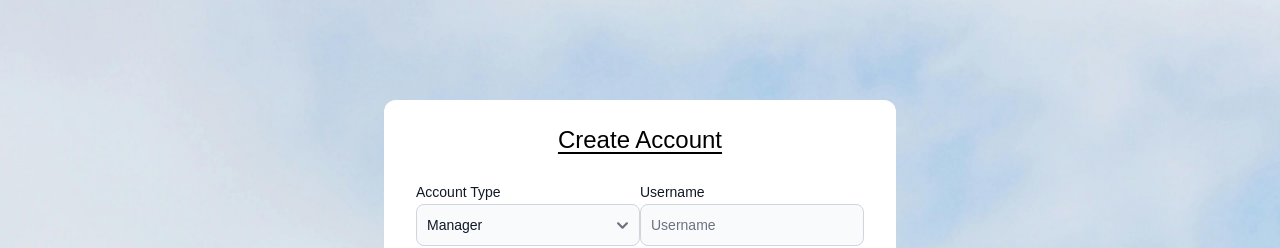
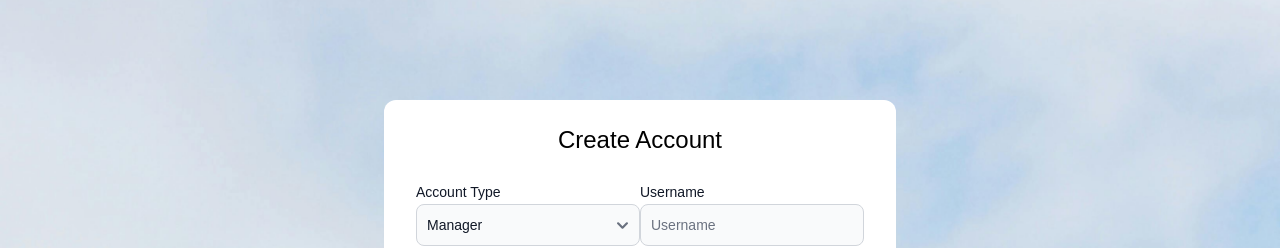
Before and after one commit to calebsylvia/PropTrac, a Next.js app in the folder prop-trac/: page /Pages/CreateAccount in a window 1280 px wide. Shown: the top 248 px of the page. Built offline with nearby package versions, Linux system fonts and the light colour scheme.

Commit message:
test fix

```diff
--- a/prop-trac/src/Utils/DataService.ts
+++ b/prop-trac/src/Utils/DataService.ts
@@ -6,7 +6,7 @@ const url = 'https://proptracapi.azurewebsites.net';
 export const createAccount = async(createdUser: IUserInfo) => {
 
 
-    const res = await fetch(url + '/User/AddUser', {
+    const res = await fetch(url + "/User/AddUser", {
         method: "POST",
         headers: {
             'Content-Type': "application/json"
--- a/prop-trac/src/app/Pages/AdminDash/page.tsx
+++ b/prop-trac/src/app/Pages/AdminDash/page.tsx
@@ -2,7 +2,9 @@ import React from 'react'
 
 const AdminDash = () => {
   return (
-    <div>AdminDash</div>
+    <>
+
+    </>
   )
 }
 
--- a/prop-trac/src/app/Pages/CreateAccount/page.tsx
+++ b/prop-trac/src/app/Pages/CreateAccount/page.tsx
@@ -34,11 +34,11 @@ const CreateAccount = () => {
     console.log(userInfo)
     createAccount(userInfo)
 
-    if(isManager){
-      router.push('/pages/AdminDash')
-    }else{
-      router.push('/page/TenantDash')
-    }
+    // if(isManager){
+    //   router.push('/pages/AdminDash')
+    // }else{
+    //   router.push('/page/TenantDash')
+    // }
 
   }
 
@@ -47,7 +47,7 @@ const CreateAccount = () => {
     <>
       <div className='background h-screen w-screen flex'>
         <div className='bg-white w-2/5 h-3/4 m-auto rounded-xl'>
-            <p className='underline underline-offset-4 text-2xl text-center py-6'>Create Account</p>
+            <p className='text-2xl text-center py-6'>Create Account</p>
             <div>
               <form className='px-8 space-y-2'>
 
--- a/prop-trac/src/app/page.tsx
+++ b/prop-trac/src/app/page.tsx
@@ -3,6 +3,8 @@ import Login from "./pages/Login/page";
 
 export default function Home() {
   return (
-    <Login/>
+    <>
+      <Login/>
+    </>
   );
 }
```
